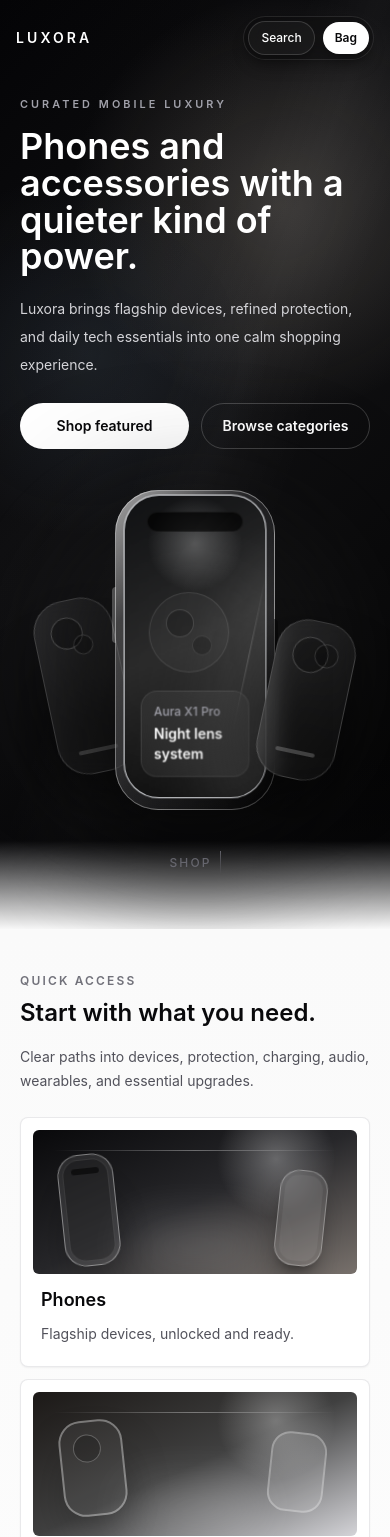
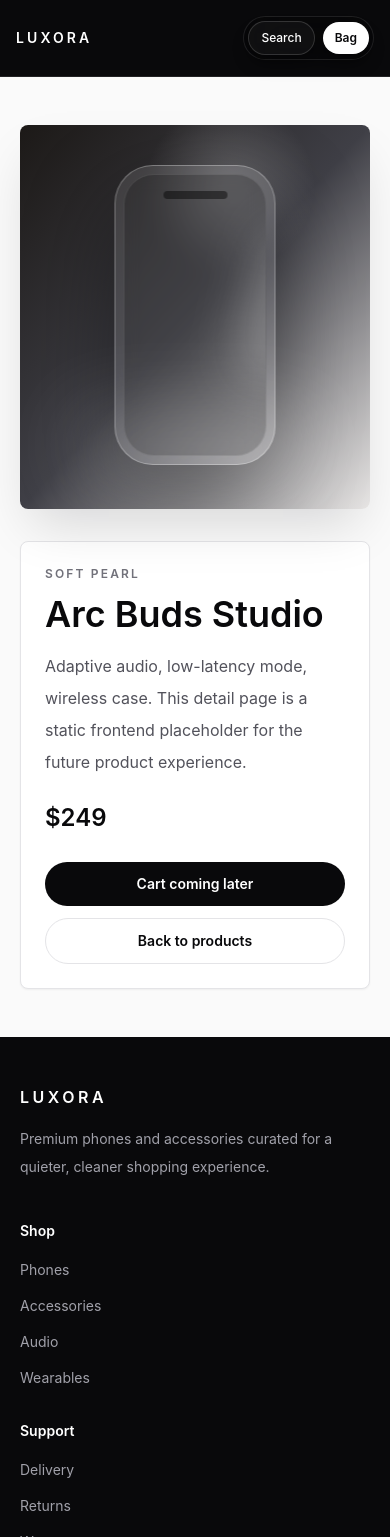
Before and after one commit to mulasfr12/Phone_Max, a React (Vite) app: page /products/arc-buds in a window 390 px wide. Shown: the top 1537 px of the page. Built offline with nearby package versions, Linux system fonts and the light colour scheme.

Commit message:
Add Routing and skeleton pages

```diff
--- a/package.json
+++ b/package.json
@@ -13,7 +13,7 @@
     "motion": "^12.23.24",
     "react": "18.3.1",
     "react-dom": "18.3.1",
-    "react-router-dom": "^7.14.2",
+    "react-router-dom": "^6.28.0",
     "swiper": "^11.1.15"
   },
   "devDependencies": {
--- a/src/App.jsx
+++ b/src/App.jsx
@@ -1,25 +1,27 @@
-import BrandRow from './sections/BrandRow.jsx';
-import CategoryGrid from './sections/CategoryGrid.jsx';
-import FeaturedProducts from './sections/FeaturedProducts.jsx';
+import { BrowserRouter, Route, Routes } from 'react-router-dom';
+
 import Footer from './sections/Footer.jsx';
-import HeroSection from './sections/HeroSection.jsx';
 import Navbar from './sections/Navbar.jsx';
-import PromoBanner from './sections/PromoBanner.jsx';
-import TrustStrip from './sections/TrustStrip.jsx';
+import CartPage from './pages/CartPage.jsx';
+import HomePage from './pages/HomePage.jsx';
+import NotFoundPage from './pages/NotFoundPage.jsx';
+import ProductDetailsPage from './pages/ProductDetailsPage.jsx';
+import ProductsPage from './pages/ProductsPage.jsx';
+import SupportPage from './pages/SupportPage.jsx';
 
 export default function App() {
   return (
-    <>
+    <BrowserRouter>
       <Navbar />
-      <main>
-        <HeroSection />
-        <CategoryGrid />
-        <FeaturedProducts />
-        <PromoBanner />
-        <TrustStrip />
-        <BrandRow />
-      </main>
+      <Routes>
+        <Route path="/" element={<HomePage />} />
+        <Route path="/products" element={<ProductsPage />} />
+        <Route path="/products/:id" element={<ProductDetailsPage />} />
+        <Route path="/cart" element={<CartPage />} />
+        <Route path="/support" element={<SupportPage />} />
+        <Route path="*" element={<NotFoundPage />} />
+      </Routes>
       <Footer />
-    </>
+    </BrowserRouter>
   );
 }
--- /dev/null
+++ b/src/pages/CartPage.jsx
@@ -0,0 +1,26 @@
+import { Link } from 'react-router-dom';
+
+export default function CartPage() {
+  return (
+    <main className="bg-zinc-50 px-5 py-16 sm:px-8">
+      <section className="mx-auto max-w-3xl rounded-lg border border-zinc-200 bg-white p-8 text-center shadow-sm shadow-zinc-950/5">
+        <p className="text-xs font-semibold uppercase tracking-[0.18em] text-zinc-500">
+          Bag
+        </p>
+        <h1 className="mt-3 text-3xl font-semibold text-zinc-950">
+          Cart functionality is coming later.
+        </h1>
+        <p className="mt-4 text-sm leading-7 text-zinc-600">
+          This page is a frontend placeholder. No cart state, checkout, or
+          payment logic has been added yet.
+        </p>
+        <Link
+          to="/products"
+          className="mt-7 inline-flex rounded-full bg-zinc-950 px-6 py-3 text-sm font-semibold text-white transition hover:bg-zinc-800"
+        >
+          Continue shopping
+        </Link>
+      </section>
+    </main>
+  );
+}
--- /dev/null
+++ b/src/pages/HomePage.jsx
@@ -0,0 +1,19 @@
+import BrandRow from '../sections/BrandRow.jsx';
+import CategoryGrid from '../sections/CategoryGrid.jsx';
+import FeaturedProducts from '../sections/FeaturedProducts.jsx';
+import HeroSection from '../sections/HeroSection.jsx';
+import PromoBanner from '../sections/PromoBanner.jsx';
+import TrustStrip from '../sections/TrustStrip.jsx';
+
+export default function HomePage() {
+  return (
+    <>
+      <HeroSection />
+      <CategoryGrid />
+      <FeaturedProducts />
+      <PromoBanner />
+      <TrustStrip />
+      <BrandRow />
+    </>
+  );
+}
--- /dev/null
+++ b/src/pages/NotFoundPage.jsx
@@ -0,0 +1,22 @@
+import { Link } from 'react-router-dom';
+
+export default function NotFoundPage() {
+  return (
+    <main className="bg-zinc-50 px-5 py-16 sm:px-8">
+      <section className="mx-auto max-w-3xl rounded-lg border border-zinc-200 bg-white p-8 text-center shadow-sm shadow-zinc-950/5">
+        <p className="text-xs font-semibold uppercase tracking-[0.18em] text-zinc-500">
+          404
+        </p>
+        <h1 className="mt-3 text-3xl font-semibold text-zinc-950">
+          This page is outside the current edit.
+        </h1>
+        <Link
+          to="/"
+          className="mt-7 inline-flex rounded-full bg-zinc-950 px-6 py-3 text-sm font-semibold text-white transition hover:bg-zinc-800"
+        >
+          Back home
+        </Link>
+      </section>
+    </main>
+  );
+}
--- /dev/null
+++ b/src/pages/ProductDetailsPage.jsx
@@ -0,0 +1,78 @@
+import { Link, useParams } from 'react-router-dom';
+
+import { featuredProducts } from '../data/homeData.js';
+
+export default function ProductDetailsPage() {
+  const { id } = useParams();
+  const product = featuredProducts.find((item) => item.id === id);
+
+  if (!product) {
+    return (
+      <main className="bg-zinc-50 px-5 py-16 sm:px-8">
+        <section className="mx-auto max-w-3xl rounded-lg border border-zinc-200 bg-white p-8 shadow-sm shadow-zinc-950/5">
+          <p className="text-xs font-semibold uppercase tracking-[0.18em] text-zinc-500">
+            Product unavailable
+          </p>
+          <h1 className="mt-3 text-3xl font-semibold text-zinc-950">
+            This product is not in the current edit.
+          </h1>
+          <Link
+            to="/products"
+            className="mt-6 inline-flex rounded-full bg-zinc-950 px-5 py-3 text-sm font-semibold text-white transition hover:bg-zinc-800 focus:outline-none focus:ring-2 focus:ring-zinc-950 focus:ring-offset-4"
+          >
+            Back to products
+          </Link>
+        </section>
+      </main>
+    );
+  }
+
+  return (
+    <main className="bg-zinc-50 px-5 py-12 sm:px-8 sm:py-16">
+      <section className="mx-auto grid max-w-7xl gap-8 lg:grid-cols-[0.9fr_1.1fr] lg:items-center">
+        <div
+          className={`relative min-h-96 overflow-hidden rounded-lg bg-gradient-to-br ${product.tone} shadow-2xl shadow-zinc-950/15`}
+        >
+          <div className="absolute inset-0 bg-[radial-gradient(circle_at_60%_16%,rgba(255,255,255,0.24),transparent_22%)]" />
+          <div className="absolute left-1/2 top-10 h-[78%] w-[46%] -translate-x-1/2 rounded-[2.4rem] border border-white/30 bg-white/10 p-2 shadow-[0_34px_90px_rgba(0,0,0,0.42)] backdrop-blur-md">
+            <div className="relative h-full overflow-hidden rounded-[1.9rem] border border-white/10 bg-black/20">
+              <div className="mx-auto mt-4 h-2 w-16 rounded-full bg-black/45" />
+              <div className="absolute -right-10 top-12 h-40 w-14 rotate-12 rounded-full bg-white/25 blur-xl" />
+            </div>
+          </div>
+          <div className="absolute bottom-8 left-1/2 h-16 w-60 -translate-x-1/2 rounded-full bg-white/20 blur-2xl" />
+        </div>
+
+        <div className="rounded-lg border border-zinc-200 bg-white p-6 shadow-sm shadow-zinc-950/5 sm:p-8">
+          <p className="text-xs font-semibold uppercase tracking-[0.18em] text-zinc-500">
+            {product.finish}
+          </p>
+          <h1 className="mt-3 text-4xl font-semibold text-zinc-950">
+            {product.name}
+          </h1>
+          <p className="mt-4 text-base leading-8 text-zinc-600">
+            {product.spec}. This detail page is a static frontend placeholder
+            for the future product experience.
+          </p>
+          <p className="mt-6 text-2xl font-semibold text-zinc-950">
+            {product.price}
+          </p>
+          <div className="mt-7 flex flex-col gap-3 sm:flex-row">
+            <button
+              type="button"
+              className="rounded-full bg-zinc-950 px-6 py-3 text-sm font-semibold text-white"
+            >
+              Cart coming later
+            </button>
+            <Link
+              to="/products"
+              className="inline-flex justify-center rounded-full border border-zinc-200 px-6 py-3 text-sm font-semibold text-zinc-950 transition hover:border-zinc-950"
+            >
+              Back to products
+            </Link>
+          </div>
+        </div>
+      </section>
+    </main>
+  );
+}
--- /dev/null
+++ b/src/pages/ProductsPage.jsx
@@ -0,0 +1,29 @@
+import ProductCard from '../components/ProductCard.jsx';
+import { featuredProducts } from '../data/homeData.js';
+
+export default function ProductsPage() {
+  return (
+    <main className="bg-zinc-50 px-5 py-12 sm:px-8 sm:py-16">
+      <section className="mx-auto max-w-7xl">
+        <div className="max-w-2xl">
+          <p className="text-xs font-semibold uppercase tracking-[0.18em] text-zinc-500">
+            Shop
+          </p>
+          <h1 className="mt-3 text-3xl font-semibold text-zinc-950 sm:text-5xl">
+            Curated devices and accessories.
+          </h1>
+          <p className="mt-4 text-sm leading-7 text-zinc-600 sm:text-base">
+            Browse the current Luxora edit. Product data is local mock content
+            until catalog and inventory services are introduced.
+          </p>
+        </div>
+
+        <div className="mt-8 grid gap-5 sm:grid-cols-2 lg:grid-cols-4">
+          {featuredProducts.map((product) => (
+            <ProductCard key={product.id} product={product} />
+          ))}
+        </div>
+      </section>
+    </main>
+  );
+}
--- /dev/null
+++ b/src/pages/SupportPage.jsx
@@ -0,0 +1,35 @@
+export default function SupportPage() {
+  return (
+    <main className="bg-zinc-50 px-5 py-12 sm:px-8 sm:py-16">
+      <section className="mx-auto max-w-7xl">
+        <div className="max-w-2xl">
+          <p className="text-xs font-semibold uppercase tracking-[0.18em] text-zinc-500">
+            Support
+          </p>
+          <h1 className="mt-3 text-3xl font-semibold text-zinc-950 sm:text-5xl">
+            Clear help for premium tech.
+          </h1>
+          <p className="mt-4 text-sm leading-7 text-zinc-600 sm:text-base">
+            Support workflows are placeholders for now. Future releases can add
+            order tracking, warranty claims, returns, and contact forms.
+          </p>
+        </div>
+
+        <div className="mt-8 grid gap-4 md:grid-cols-3">
+          {['Delivery', 'Returns', 'Warranty'].map((item) => (
+            <article
+              key={item}
+              className="rounded-lg border border-zinc-200 bg-white p-6 shadow-sm shadow-zinc-950/5"
+            >
+              <h2 className="text-lg font-semibold text-zinc-950">{item}</h2>
+              <p className="mt-3 text-sm leading-7 text-zinc-600">
+                Premium support details will live here once service workflows
+                are connected.
+              </p>
+            </article>
+          ))}
+        </div>
+      </section>
+    </main>
+  );
+}
--- a/src/sections/HeroSection.jsx
+++ b/src/sections/HeroSection.jsx
@@ -1,9 +1,10 @@
-import { useEffect, useRef } from 'react';
+import { useLayoutEffect, useRef } from 'react';
 import gsap from 'gsap';
 import { ScrollTrigger } from 'gsap/ScrollTrigger';
 
 export default function HeroSection() {
   const heroRef = useRef(null);
+  const pinRef = useRef(null);
   const copyRef = useRef(null);
   const visualRef = useRef(null);
   const mainPhoneRef = useRef(null);
@@ -12,7 +13,7 @@ export default function HeroSection() {
   const leftSpecRef = useRef(null);
   const rightSpecRef = useRef(null);
 
-  useEffect(() => {
+  useLayoutEffect(() => {
     const prefersReducedMotion = window.matchMedia(
       '(prefers-reduced-motion: reduce)',
     ).matches;
@@ -34,7 +35,7 @@ export default function HeroSection() {
             start: 'top top',
             end: '+=70%',
             scrub: 0.8,
-            pin: true,
+            pin: pinRef.current,
             anticipatePin: 1,
             invalidateOnRefresh: true,
           },
@@ -99,6 +100,7 @@ export default function HeroSection() {
     return () => {
       media?.revert();
       context.revert();
+      ScrollTrigger.refresh();
     };
   }, []);
 
@@ -112,7 +114,10 @@ export default function HeroSection() {
       <div className="absolute inset-0 bg-[linear-gradient(110deg,rgba(0,0,0,0.16)_0%,transparent_42%,rgba(255,255,255,0.03)_52%,transparent_64%)]" />
       <div className="absolute inset-x-0 bottom-0 h-44 bg-gradient-to-t from-zinc-50 via-zinc-950/55 to-transparent" />
 
-      <div className="relative mx-auto grid min-h-[100svh] max-w-7xl content-center gap-6 px-5 pb-14 pt-24 sm:min-h-[94vh] sm:gap-10 sm:px-8 sm:pb-24 sm:pt-28 lg:grid-cols-[0.92fr_1.08fr] lg:gap-8 lg:pt-24">
+      <div
+        ref={pinRef}
+        className="relative mx-auto grid min-h-[100svh] max-w-7xl content-center gap-6 px-5 pb-14 pt-24 sm:min-h-[94vh] sm:gap-10 sm:px-8 sm:pb-24 sm:pt-28 lg:grid-cols-[0.92fr_1.08fr] lg:gap-8 lg:pt-24"
+      >
         <div ref={copyRef} className="max-w-2xl will-change-transform">
           <p className="text-[0.68rem] font-semibold uppercase tracking-[0.28em] text-zinc-400 sm:text-xs sm:tracking-[0.34em]">
             Curated mobile luxury
--- a/src/sections/Navbar.jsx
+++ b/src/sections/Navbar.jsx
@@ -1,27 +1,38 @@
+import { Link, useLocation } from 'react-router-dom';
+
 export default function Navbar() {
+  const { pathname } = useLocation();
+  const isHome = pathname === '/';
+
   return (
-    <header className="absolute inset-x-0 top-0 z-20">
+    <header
+      className={
+        isHome
+          ? 'absolute inset-x-0 top-0 z-20'
+          : 'sticky inset-x-0 top-0 z-20 border-b border-white/10 bg-zinc-950'
+      }
+    >
       <nav
         className="mx-auto flex max-w-7xl items-center justify-between gap-3 px-4 py-4 sm:px-8 sm:py-5"
         aria-label="Primary navigation"
       >
-        <a
-          href="#top"
+        <Link
+          to="/"
           className="shrink-0 text-sm font-semibold uppercase tracking-[0.22em] text-white sm:tracking-[0.24em]"
         >
           Luxora
-        </a>
+        </Link>
 
         <div className="hidden items-center rounded-full border border-white/10 bg-white/[0.04] px-4 py-2 text-sm font-medium text-zinc-300 shadow-2xl shadow-black/20 backdrop-blur-xl md:flex md:gap-6">
-          <a className="transition hover:text-white" href="#categories">
+          <Link className="transition hover:text-white" to="/products">
             Shop
-          </a>
-          <a className="transition hover:text-white" href="#featured">
+          </Link>
+          <Link className="transition hover:text-white" to="/#featured">
             Featured
-          </a>
-          <a className="transition hover:text-white" href="#support">
+          </Link>
+          <Link className="transition hover:text-white" to="/support">
             Support
-          </a>
+          </Link>
         </div>
 
         <div className="flex shrink-0 items-center gap-2 rounded-full border border-white/10 bg-black/20 p-1 shadow-lg shadow-black/20 backdrop-blur-xl sm:bg-transparent sm:p-0 sm:shadow-none">
@@ -31,12 +42,12 @@ export default function Navbar() {
           >
             Search
           </button>
-          <button
-            type="button"
+          <Link
+            to="/cart"
             className="rounded-full bg-white px-3 py-2 text-xs font-semibold text-zinc-950 shadow-lg shadow-black/25 transition hover:bg-zinc-200 focus:outline-none focus:ring-2 focus:ring-white/80 sm:px-4 sm:text-sm"
           >
             Bag
-          </button>
+          </Link>
         </div>
       </nav>
     </header>
```
Also changed, not shown: src/components/ProductCard.jsx (+6 -3 lines), 1 other file (tests, documents, lock files or other folders).
